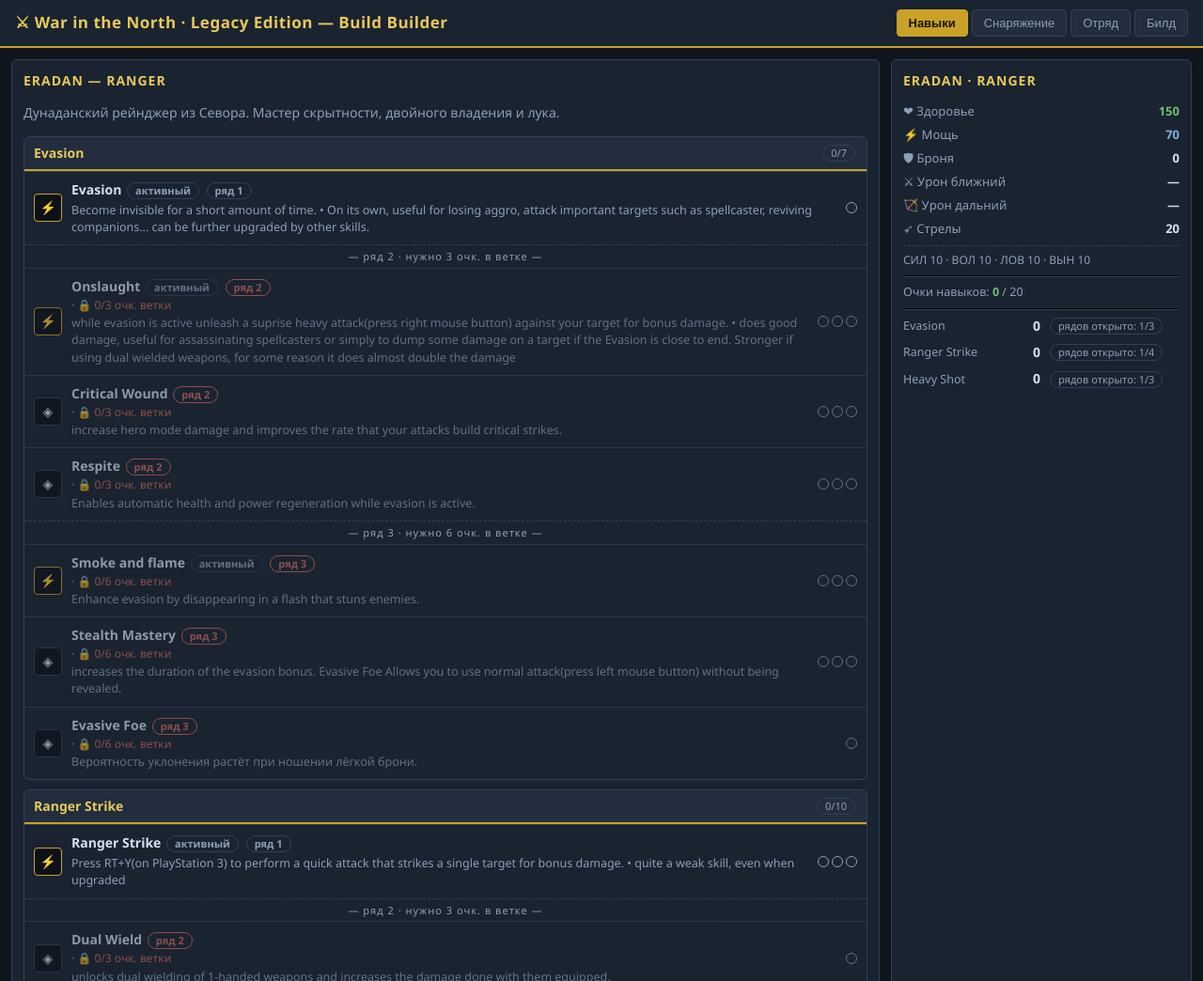
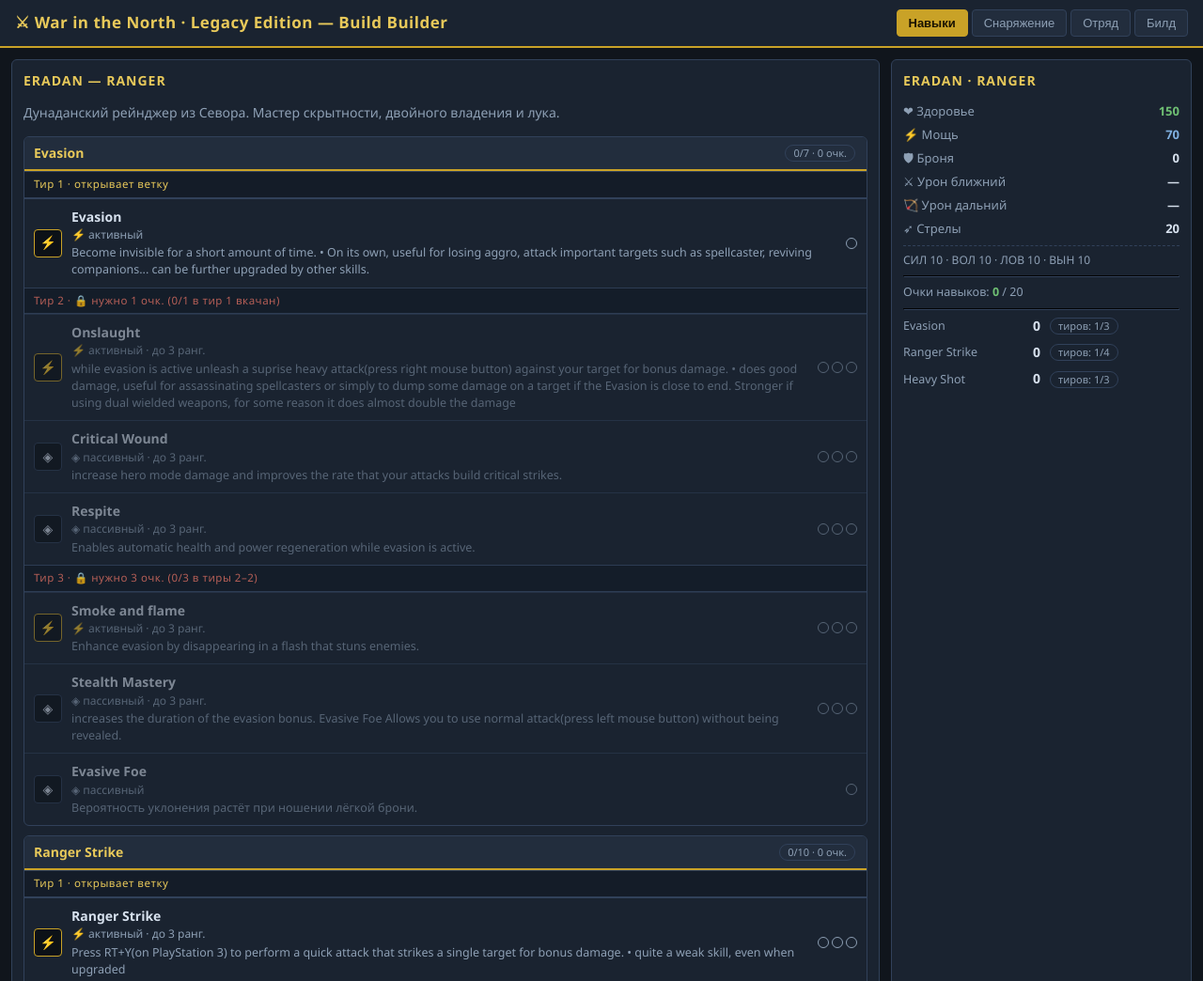
Before and after one commit to Zois39/The-Lord-of-the-Rings-War-in-the-North-Legacy-Edition, a plain HTML site: page index.html in a window 1280 px wide. Shown: the top 1044 px of the page at 94% size. Drawn offline with Linux system fonts and the light colour scheme.

Commit message:
feat: tiers per game rules (t2 needs t1, t3 needs 3 pts in t2, t4 needs 6 pts in t2+t3), tier-grouped layout with tech meta lines

```diff
--- a/index.html
+++ b/index.html
@@ -94,6 +94,11 @@ footer{padding:10px 16px;color:var(--dim);font-size:11.5px;border-top:1px solid
 .row-sep{text-align:center;color:var(--dim);font-size:11px;padding:4px 0;border-top:1px dashed var(--line);letter-spacing:1px}
 .skill.locked{opacity:.62}
 .badge.lock{color:var(--bad);border-color:var(--bad)}
+.tier-block{border-top:1px solid var(--line)}
+.tier-block.locked{opacity:.85}
+.tier-head{padding:5px 10px;background:#141c28;color:var(--acc2);font-size:11.5px;letter-spacing:.5px;border-bottom:1px solid var(--line)}
+.tier-block.locked .tier-head{color:var(--bad)}
+.row-sep{display:none}
 </style>
 </head>
 <body>
@@ -121,13 +126,14 @@ const SLOTNAMES={mainhand:"Оружие (правая)",offhand:"Вторая р
 const ARMORFILTERS=[["Все","Все"],["Headpiece","Голова"],["Shoulders","Плечи"],["Body","Тело"],["Gloves","Перчатки"],["Leggings","Поножи"],["Boots","Сапоги"],["Rings","Кольца"],["Amulets","Амулеты"]];
 const ARMORSLOTMAP={headpiece:"head",shoulders:"shoulders",body:"body",gloves:"gloves",leggings:"legs",boots:"boots",amulets:"amulet",amulet:"amulet",rings:null,ring:null};
 const COEF={hpPerSta:5,powerPerWil:2,melPerStr:2,rngPerDex:2,baseHp:100,basePower:50,baseArrows:20,arrowsPerQuiver:10};
-const GATE=3; // очков в ветке для открытия следующего ряда (настраивается)
 function treePoints(t){return t.skills.reduce((a,x)=>a+((build.skills[x.name]||{}).rank||0),0);}
-function treeGate(t){let g=GATE;const dw=((build.skills["Dual Wield"]||{}).rank||0)>0;
- if(build.hero==="Eradan"&&t.name==="Ranger Strike"&&dw)g=2;return g;}
+function tierPoints(t,n){return t.skills.reduce((a,x)=>a+(((x.tier||1)===n)?((build.skills[x.name]||{}).rank||0):0),0);}
 function skillGate(sk,t){
- if((sk.tier||1)<=1)return{need:0,has:0};
- const need=(sk.tier-1)*treeGate(t);return{need,has:treePoints(t)};}
+ const k=sk.tier||1;
+ if(k<=1)return{need:0,has:0,base:null};
+ if(k===2)return{need:1,has:tierPoints(t,1),base:"тир 1 вкачан"};
+ let sum=0;for(let j=2;j<k;j++)sum+=tierPoints(t,j);
+ return{need:3*(k-2),has:sum,base:"тиры 2–"+(k-1)};}
 function canInvest(sk,t){const g=skillGate(sk,t);return g.has>=g.need;}
 const ATTRKEY={strength:"str",will:"wil",dexterity:"dex",stamina:"sta"};
 const ATTRS=["str","wil","dex","sta"];
@@ -256,11 +262,11 @@ function renderSide(){
  if(tab.cur==="skills"){
   const hero=DB.heroes[build.hero];const spent=skillPoints();
   h+=`<div class="row"><label>Очки навыков: <b class="${spent>build.level?"warn":"ok"}">${spent}</b> / ${build.level}</label></div><hr style="border-color:var(--line)">`;
-  hero.trees.forEach(t=>{const s=treePoints(t);const g=treeGate(t);
+  hero.trees.forEach(t=>{const s=treePoints(t);
    const maxTier=Math.max(...t.skills.map(x=>x.tier||1));
-   const openable=Math.min(maxTier-1,Math.floor(s/g));
+   const opened=[...Array(maxTier)].filter((_,idx)=>skillGate({tier:idx+1},t).has>=skillGate({tier:idx+1},t).need).length;
    h+=`<div class="row"><label style="width:130px">${esc(t.name)}</label><b>${s}</b>
-    <span class="badge" title="${g} очк. за ряд">рядов открыто: ${1+openable}/${maxTier}</span></div>`;});
+    <span class="badge" title="тир 2: 1 очко в тире 1; тир 3: 3 очка в тире 2; тир 4: 6 очков в тирах 2–3">тиров: ${opened}/${maxTier}</span></div>`;});
   const chosen=[];hero.trees.forEach(t=>t.skills.forEach(s=>{const r=(build.skills[s.name]||{}).rank||0;if(r)chosen.push({t:t.name,...s,rank:r})}));
   if(chosen.length){h+=`<hr style="border-color:var(--line)">`+chosen.map(c=>
    `<div class="row" style="margin:3px 0"><span style="flex:1">${esc(c.name)}</span><span class="badge s">${c.rank}${c.max_rank?"/"+c.max_rank:""}</span></div>`).join("");}
@@ -282,23 +288,33 @@ function viewSkills(){
  const portrait=hero.local_image?`<img src="${esc(hero.local_image)}" style="width:64px;height:64px;object-fit:cover;border-radius:6px;border:1px solid var(--acc);float:right;margin-left:10px" alt="">`:"";
  return `<h2>${build.hero} — ${hero.archetype}</h2>${portrait}<p style="color:var(--dim)">${esc(hero.description)}</p>`+
  hero.trees.map(t=>`<div class="tree">
-  <header><b>${esc(t.name)}</b><span class="badge">${t.skills.filter(s=>((build.skills[s.name]||{}).rank||0)>0).length}/${t.skills.length}</span></header>
-  ${(()=>{const g0=treeGate(t);let out="",lastTier=0;
-   t.skills.forEach((s,idx)=>{const cur=(build.skills[s.name]||{}).rank||0;const maxR=s.max_rank||1;
-    const tier=s.tier||1;
-    if(tier!==lastTier){lastTier=tier;
-     if(tier>1)out+=`<div class="row-sep">— ряд ${tier} · нужно ${(tier-1)*g0} очк. в ветке —</div>`;}
-    const g=skillGate(s,t);const locked=tier>1&&g.has<g.need;
-    const pips=Array.from({length:maxR},(_,i)=>`<span class="pip ${i<cur?"f":""}"></span>`).join("");
-    out+=`<div class="skill ${s.type==="active"?"act":""} ${cur?"sel":""} ${locked?"locked":""}" data-sk="${esc(s.name)}" data-max="${maxR}" data-tier="${tier}" title="${locked?("Требуется "+g.need+" очков в ветке (есть "+g.has+")"):""}">
-    ${icon(s,s.type==="active"?"⚡":"◈")}
-    <div style="flex:1"><div class="nm">${esc(s.name)} ${s.type==="active"?'<span class="badge">активный</span>':""} <span class="badge ${locked?"lock":""}">ряд ${tier}</span></div>
-    <div class="meta">${esc(s.cost||"")}${locked?` · <span style="color:var(--bad)">🔒 ${g.has}/${g.need} очк. ветки</span>`:""}</div>
-    <div class="ds">${esc(s.description)}</div></div>
-    <div class="pips">${pips}</div></div>`;});
-   return out;})()}
+  <header><b>${esc(t.name)}</b><span class="badge">${t.skills.filter(s=>((build.skills[s.name]||{}).rank||0)>0).length}/${t.skills.length} · ${treePoints(t)} очк.</span></header>
+  ${(()=>{
+   const byTier={};
+   t.skills.forEach(s=>{const tr=s.tier||1;(byTier[tr]=byTier[tr]||[]).push(s);});
+   return Object.keys(byTier).sort((a,b)=>a-b).map(tn=>{
+    const tier=+tn,skills=byTier[tn];
+    const g=skillGate(skills[0],t);
+    const lockedTier=tier>1&&g.has<g.need;
+    const head=tier===1?`Тир 1 · открывает ветку`
+     :(lockedTier?`Тир ${tier} · 🔒 нужно ${g.need} очк. (${g.has}/${g.need} в ${g.base})`:`Тир ${tier} · ✓ открыт`);
+    return `<div class="tier-block ${lockedTier?"locked":""}">
+     <div class="tier-head">${head}</div>
+     ${skills.map(s=>{
+      const cur=(build.skills[s.name]||{}).rank||0;const maxR=s.max_rank||1;
+      const sg=skillGate(s,t);const locked=cur===0&&sg.has<sg.need;
+      const pips=Array.from({length:maxR},(_,i)=>`<span class="pip ${i<cur?"f":""}"></span>`).join("");
+      const tech=`${s.type==="active"?"⚡ активный":"◈ пассивный"}${s.max_rank?" · до "+s.max_rank+" ранг.":""}${s.cost?" · "+esc(s.cost):""}`;
+      return `<div class="skill ${s.type==="active"?"act":""} ${cur?"sel":""} ${locked?"locked":""}" data-sk="${esc(s.name)}" data-max="${maxR}" data-tier="${tier}" title="${locked?("Требуется: "+head):""}">
+       ${icon(s,s.type==="active"?"⚡":"◈")}
+       <div style="flex:1"><div class="nm">${esc(s.name)}</div>
+       <div class="meta">${tech}</div>
+       <div class="ds">${esc(s.description)}</div></div>
+       <div class="pips">${pips}</div></div>`;}).join("")}
+    </div>`;}).join("");})()}
  </div>`).join("");
 }
+
 function viewGear(){
  const types=[["weapons","Оружие"],["armor","Броня"],["sets","Сеты"],["potions","Зелья"],["ingredients","Ингредиенты"],["boss_loot","Лут боссов"],["elf_stones","Камни"],["best_gear","Лучшее"]];
  let h=`<h2>Снаряжение</h2><div class="filters">`+
```
Also changed, not shown: tools/test_ui.js (+16 -14 lines).
